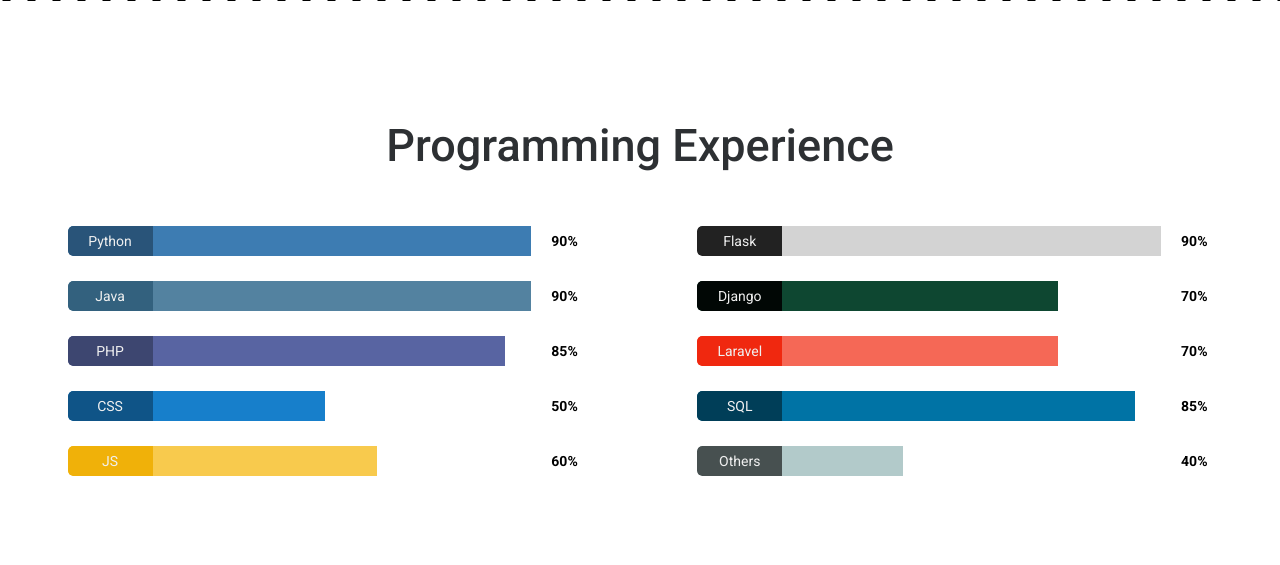
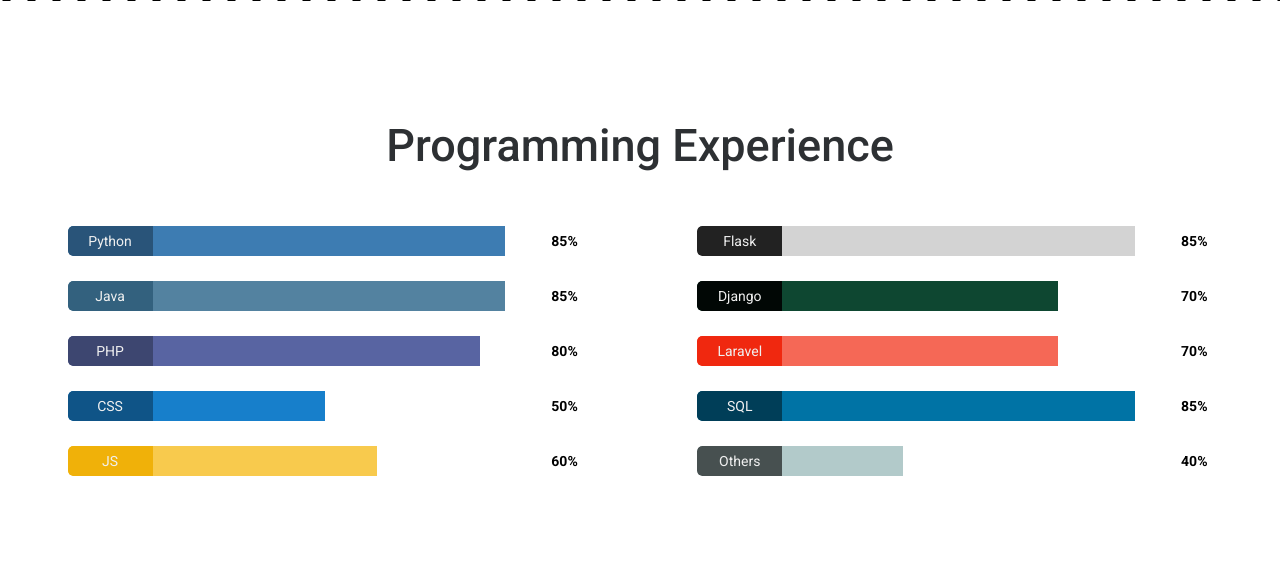
Before and after one commit to shahlin/portfolio, a PHP site: page / in a window 1280 px wide. Shown: the part 749-1314 px from the top of the page. Run offline with PHP 8.4, Linux system fonts and the light colour scheme; some libraries are stand-ins or nearby versions.

Commit message:
Edited python, php, java, flask percentages & edited contact description

```diff
--- a/contact.php
+++ b/contact.php
@@ -37,7 +37,7 @@
     <section id="inner-description" class="section inner-description">
       <div class="container">
         <div class="col-md-10 col-md-offset-1 text-center">
-          <p>I am honest, discreet and always focused on completing my tasks. If you are looking for an intern, just leave me a message and I'll contact you soon.</p>
+          <p>I am honest, discreet and always focused on completing my tasks. If you are looking for a software developer, just leave me a message and I'll contact you soon.</p>
           <!--contact form start-->
           <div class="col-md-6 col-md-offset-3 conForm">
             <div id="message"></div>
--- a/index.php
+++ b/index.php
@@ -43,21 +43,21 @@
 				<h2 style="text-align:center;">Programming Experience</h2><br>
 				<div id="left-skill-set">
 					<div class="skillbar python">
-						<div class="filled" data-width="90%"></div>
+						<div class="filled" data-width="85%"></div>
 						<span class="title">Python</span>
-						<span class="percent">90%</span>
+						<span class="percent">85%</span>
 					</div>
 
 					<div class="skillbar java">
-						<div class="filled" data-width="90%"></div>
+						<div class="filled" data-width="85%"></div>
 						<span class="title">Java</span>
-						<span class="percent">90%</span>
+						<span class="percent">85%</span>
 					</div>
 
 					<div class="skillbar php">
-						<div class="filled" data-width="85%"></div>
+						<div class="filled" data-width="80%"></div>
 						<span class="title">PHP</span>
-						<span class="percent">85%</span>
+						<span class="percent">80%</span>
 					</div>
 
 					<div class="skillbar css">
@@ -74,9 +74,9 @@
 				</div>
 				<div id="right-skill-set">
 					<div class="skillbar flask">
-						<div class="filled" data-width="90%"></div>
+						<div class="filled" data-width="85%"></div>
 						<span class="title">Flask</span>
-						<span class="percent">90%</span>
+						<span class="percent">85%</span>
 					</div>
 
 					<div class="skillbar django">
```
